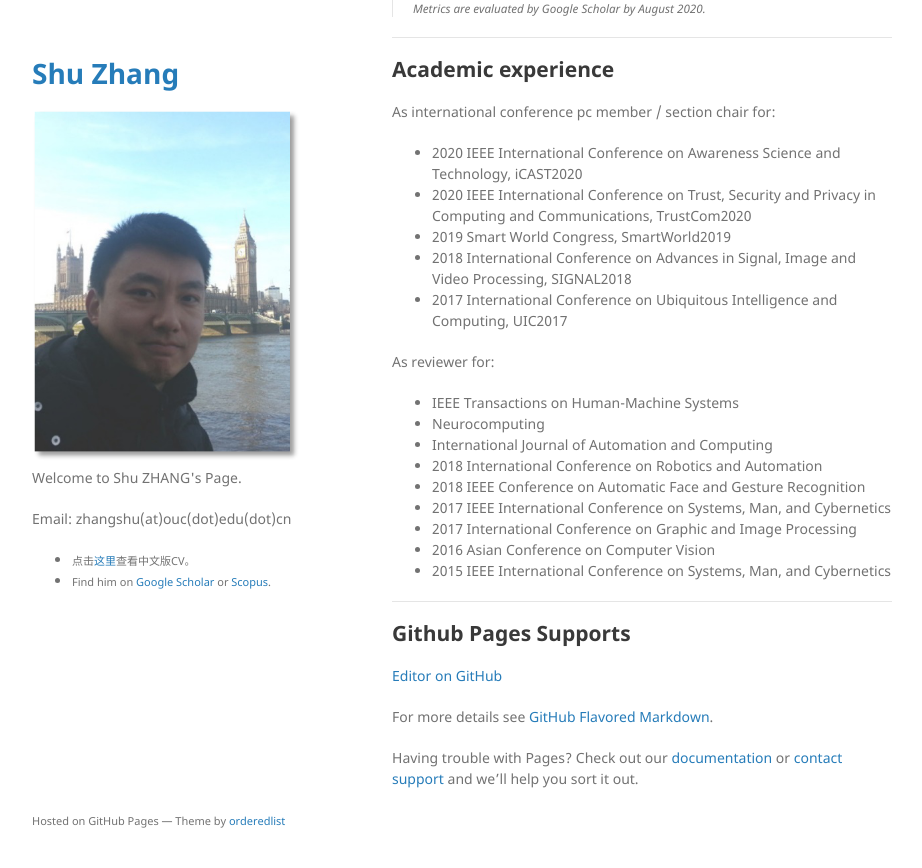
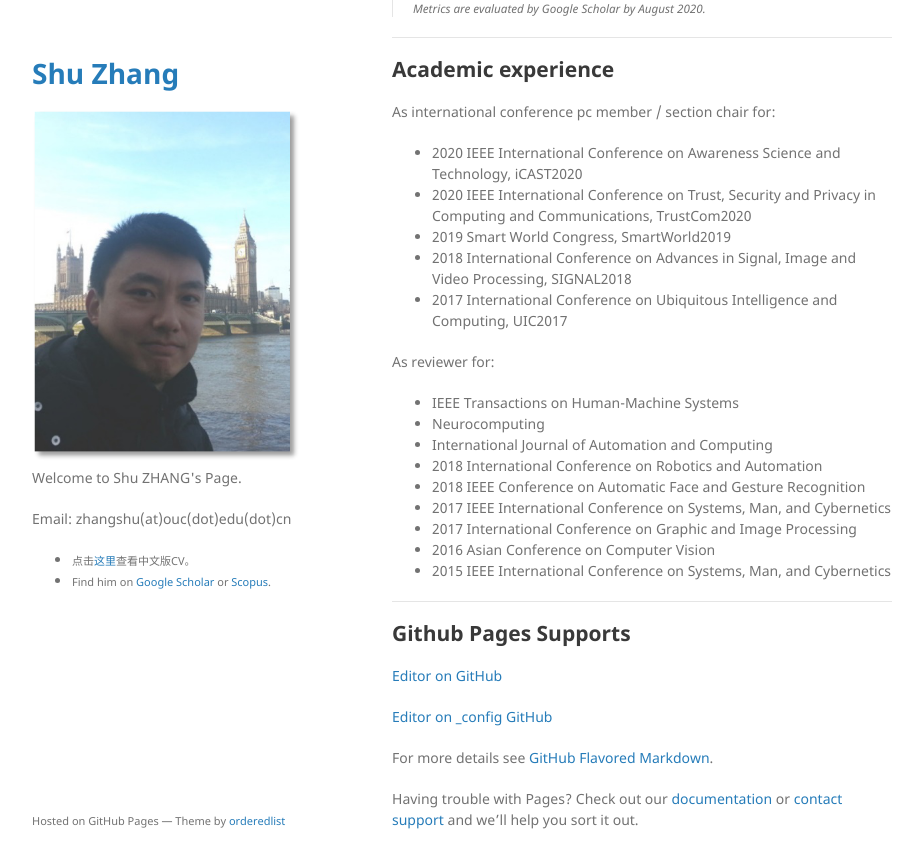
Before and after one commit to jackyspeed/aboutzhangshu, a Jekyll site: the page built from index.md, in a window 1280 px wide and 900 px high, scrolled down 3157 px. Shown: the top 868 px of the window, without its empty margins (178-1100 px from the left). Built offline with Jekyll 4.4.1, drawn with Linux system fonts in a browser that asks for light colours; our own code applies the rules of GitHub Pages for plain Markdown files.

Commit message:
Update index.md

```diff
--- a/index.md
+++ b/index.md
@@ -121,6 +121,8 @@ As reviewer for:
 
 [Editor on GitHub](https://github.com/jackyspeed/aboutzhangshu/edit/gh-pages/index.md)
 
+[Editor on _config GitHub](https://github.com/jackyspeed/aboutzhangshu/edit/gh-pages/_config.yml)
+
 For more details see [GitHub Flavored Markdown](https://guides.github.com/features/mastering-markdown/).
 
 Having trouble with Pages? Check out our [documentation](https://docs.github.com/categories/github-pages-basics/) or [contact support](https://github.com/contact) and we’ll help you sort it out.
```
